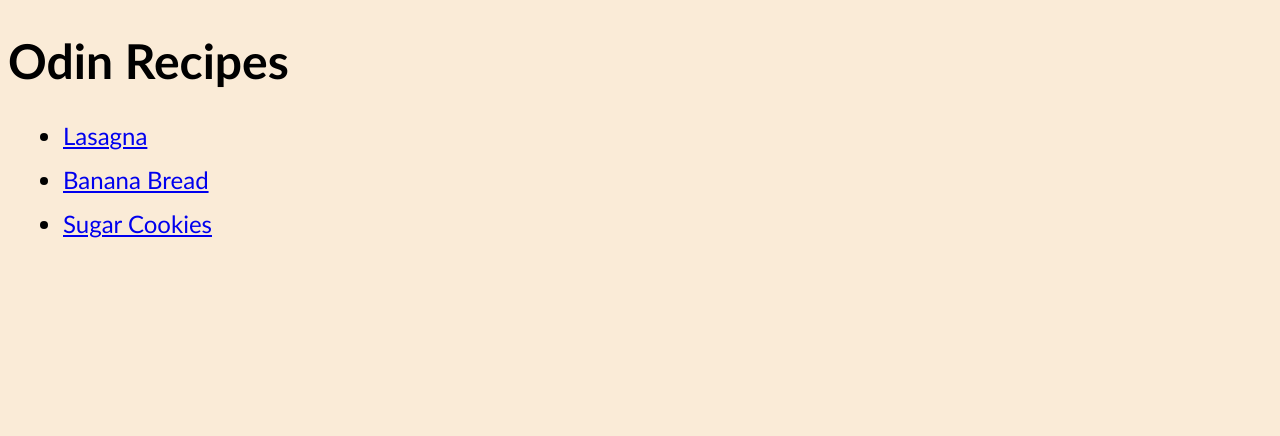
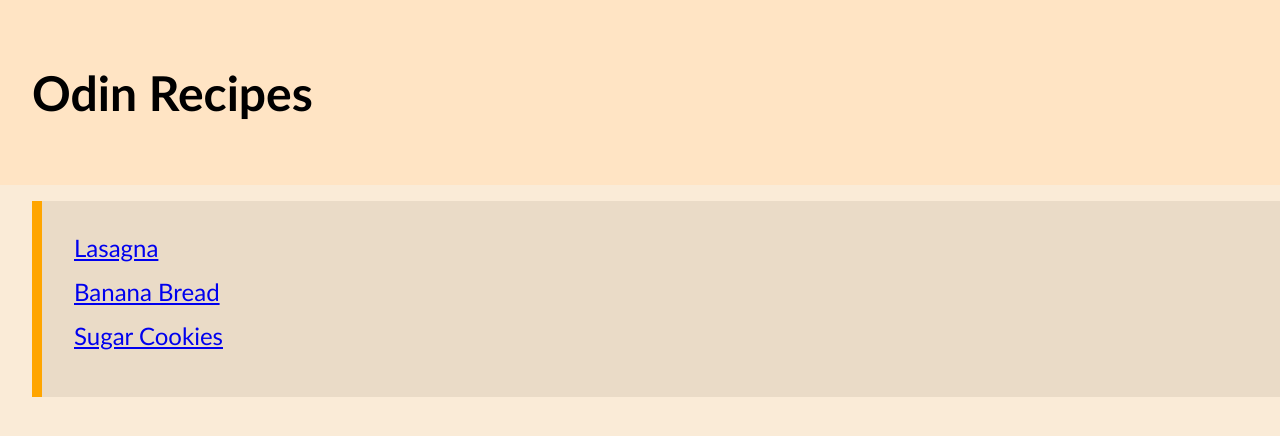
Before and after one commit to drdexe/odin-recipes, a plain HTML site: page index.html in a window 1280 px wide. Drawn offline with Linux system fonts and the light colour scheme.

Commit message:
Improve index.html styling and add page spacing

```diff
--- a/style.css
+++ b/style.css
@@ -1,16 +1,27 @@
 body {
   font-family: "Trebuchet MS", sans-serif;
   background-color: antiquewhite;
+  margin: 0;
 }
 
 .index-header {
   font-size: 3em;
   font-weight: 900;
+  background-color: bisque;
+  margin: 0;
+  padding: 64px 32px;
+}
+
+.recipe-list {
+  background-color: #eadbc7;
+  list-style-type: none;
+  border-left: 10px solid orange;
+  padding: 32px;
 }
 
 .recipe-list li {
   font-size: 1.5em;
-  margin: 15px;
+  margin-bottom: 15px;
 }
 
 .recipe-header {
@@ -20,6 +31,15 @@ body {
 .recipe-header > h1 {
   background-color: wheat;
   font-size: 2em;
+  padding: 16px;
+}
+
+h2, p, ul, ol {
+  margin-left: 32px;
+}
+
+h2 {
+  margin-top: 3em;
 }
 
 h2 + ul, h2 + ol {
@@ -29,4 +49,5 @@ h2 + ul, h2 + ol {
 .home {
   font-size: 32px;
   text-align: center;
+  margin: 32px;
 }
```
